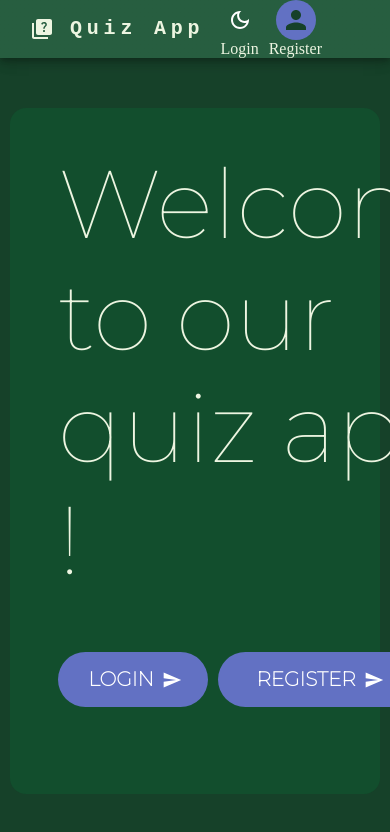
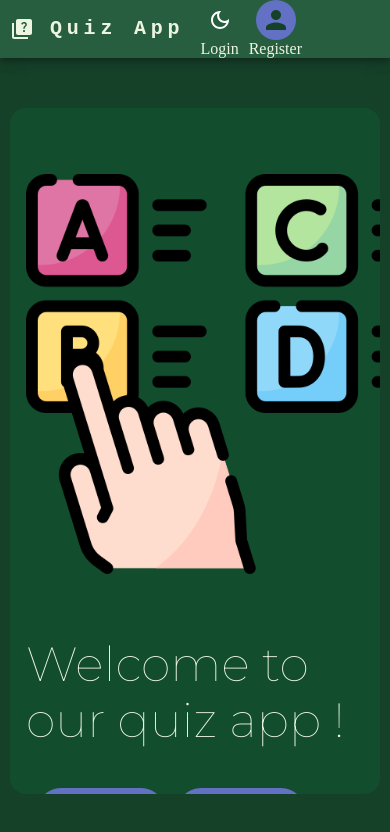
Before and after one commit to mussarri/mern_quiz_app, a React (Create React App) app in the folder client/: page / in a window 390 px wide. Shown: the top 832 px of the page. Built offline with nearby package versions, Linux system fonts and the light colour scheme; no server answers.

Commit message:
Localhost added to origin

```diff
--- a/client/src/components/AdminRoute.jsx
+++ b/client/src/components/AdminRoute.jsx
@@ -1,15 +1,24 @@
 import {
   Box,
+  IconButton,
   List,
   ListItem,
   ListItemButton,
   ListItemText,
+  useMediaQuery,
 } from "@mui/material";
-import React from "react";
-import {  Outlet, useNavigate } from "react-router-dom";
+import CloseIcon from "@mui/icons-material/Close";
+import MenuIcon from "@mui/icons-material/Menu";
+import React, { useState } from "react";
+import { Outlet, useNavigate } from "react-router-dom";
+import { useTheme } from "@emotion/react";
 
 const AdminRoute = ({ isAdmin }) => {
   const navigate = useNavigate();
+  const theme = useTheme();
+  const lg = useMediaQuery("(min-width:1100px)");
+
+  const [isOpen, setIsopen] = useState(lg ? true : false);
 
   const box = {
     borderRight: "1px solid grey",
@@ -20,10 +29,25 @@ const AdminRoute = ({ isAdmin }) => {
   const handleClick = (link) => {
     navigate(link);
   };
+  const handleOpen = () => {
+    setIsopen(!isOpen);
+  };
 
   return (
-    <Box display="grid" gridTemplateColumns="1fr 5fr" overflow="hidden">
-      <Box sx={box}>
+    <Box display={lg && "flex"} overflow="hidden">
+      <Box
+        sx={{ ...box, background: theme.palette.background.paper }}
+        zIndex={2}
+        display={!isOpen && "none"}
+        position={lg ? "relative" : "absolute"}
+      >
+        {isOpen && (
+          <Box sx={{ textAlign: "right" }}>
+            <IconButton onClick={handleOpen}>
+              <CloseIcon />
+            </IconButton>
+          </Box>
+        )}
         <List>
           <ListItem disablePadding>
             <ListItemButton onClick={() => handleClick("/admin")}>
@@ -47,7 +71,14 @@ const AdminRoute = ({ isAdmin }) => {
           </ListItem>
         </List>
       </Box>
-      <Box p={3} sx={box}>
+      <Box flex={1} p={3} pt={5} sx={box} position="relative">
+        {!isOpen && (
+          <Box sx={{ position: "absolute", left: 0, top: 0 }}>
+            <IconButton onClick={handleOpen}>
+              <MenuIcon />
+            </IconButton>
+          </Box>
+        )}
         <Outlet />
       </Box>
     </Box>
--- a/client/src/components/Navbar.jsx
+++ b/client/src/components/Navbar.jsx
@@ -10,7 +10,7 @@ import Container from "@mui/material/Container";
 import QuizIcon from "@mui/icons-material/Quiz";
 import { useTheme } from "@emotion/react";
 import { DarkModeOutlined } from "@mui/icons-material";
-import { Avatar, Menu, MenuItem, Tooltip } from "@mui/material";
+import { Avatar, Menu, MenuItem, Tooltip, useMediaQuery } from "@mui/material";
 import { Link } from "react-router-dom";
 
 import { useDispatch } from "react-redux";
@@ -44,9 +44,11 @@ function Navbar() {
     setAnchorElUser(null);
   };
 
+  const sm = useMediaQuery("(min-width:500px)");
+
   return (
     <AppBar position="static" sx={{ boxShadow: theme.shadows[6] }}>
-      <Container style={{ maxWidth: 1150, padding: "0 30px" }}>
+      <Container style={{ maxWidth: 1150, padding: sm ? "0 30px" : "0 10px" }}>
         <Toolbar
           disableGutters
           display="flex"
--- a/client/src/pages/Admin/CreateQuiz.jsx
+++ b/client/src/pages/Admin/CreateQuiz.jsx
@@ -11,6 +11,7 @@ import {
   TextField,
   TextareaAutosize,
   Typography,
+  useMediaQuery,
 } from "@mui/material";
 import React, { useState } from "react";
 import { instance } from "../Layout";
@@ -18,6 +19,7 @@ import { useNavigate } from "react-router-dom";
 
 function CreateQuiz() {
   const theme = useTheme();
+  const sm = useMediaQuery("(min-width:500px)");
   const [post, setPost] = useState(false);
   const [errors, setErrors] = useState();
 
@@ -119,7 +121,7 @@ function CreateQuiz() {
           {errors}
         </Alert>
       )}
-      <Box display="flex" gap={3}>
+      <Box display="flex" flexDirection={sm ? "row" : "column"} gap={3}>
         <Box>
           <TextField
             placeholder="Quiz Name *"
@@ -247,6 +249,7 @@ function Question({
     resize: "none",
     outline: "none",
   };
+  const sm = useMediaQuery("(min-width:500px)");
 
   return (
     <>
@@ -262,17 +265,23 @@ function Question({
           </Button>
         )}
         <Typography fontWeight={"bolder"}>{index + 1})</Typography>
-        <Box flex={1} marginTop={1} display="flex" gap={2}>
+        <Box
+          flex={1}
+          marginTop={1}
+          display="flex"
+          flexDirection={sm ? "row" : "column"}
+          gap={2}
+        >
           <TextareaAutosize
             placeholder="Question description (optional)"
-            style={{ ...textareaSyle, flex: 2 }}
+            style={{ ...textareaSyle, flex: sm && 2 }}
             value={item?.desc || questionDesc}
             disabled={disable}
             onChange={isQuestion || ((e) => setQuestionDesc(e.target.value))}
           />
           <TextareaAutosize
             placeholder="Question main text"
-            style={{ ...textareaSyle, flex: 1 }}
+            style={{ ...textareaSyle, flex: sm && 1 }}
             value={item?.main || questionMain}
             disabled={disable}
             onChange={isQuestion || ((e) => setQuestionMain(e.target.value))}
--- a/client/src/pages/Home.jsx
+++ b/client/src/pages/Home.jsx
@@ -1,4 +1,4 @@
-import { Box, Button, Typography } from "@mui/material";
+import { Box, Button, Typography, useMediaQuery } from "@mui/material";
 import React, { useContext } from "react";
 import img from "../components/choose.png";
 import { useTheme } from "@emotion/react";
@@ -9,6 +9,21 @@ import { UserContext } from "../App";
 function Home() {
   const theme = useTheme();
   const navigate = useNavigate();
+  const lg = useMediaQuery("(min-width:1100px)");
+  const md = useMediaQuery("(min-width:860px)");
+  const sm = useMediaQuery("(min-width:500px)");
+  const xs = useMediaQuery("(min-width:350px)");
+
+  const buttonStyle = {
+    borderRadius: 40,
+    background: theme.palette.primary.main,
+    fontWeight: "bolder",
+    color: "#fff",
+    padding: 10,
+    marginLeft: 10,
+    width: sm ? 150 : 130,
+    fontSize: sm ? 20 : 17,
+  };
 
   const handleStart = () => {
     navigate("/selectquiz");
@@ -18,23 +33,23 @@ function Home() {
 
   return (
     <Box
-      display="grid"
+      display={md ? "grid" : ""}
       gridTemplateColumns="repeat(2, 1fr)"
-      sx={{ background: theme.palette.background.paper }}
+      sx={{ background: theme.palette.background.paper, overflowX: "hidden" }}
       borderRadius={4}
       height="100%"
     >
-      <Box p={2} display="flex" justifyContent={"center"}>
+      <Box p={2} display={lg ? "flex" : ""} justifyContent={"center"}>
         <img
           src={img}
           alt=""
-          width="80%"
+          width={lg ? "80%" : xs ? "400px" : "100%"}
           height="auto"
           style={{ margin: "50px auto" }}
         />
       </Box>
-      <Box mt={3}>
-        <Typography p={2} variant="h1">
+      <Box mt={md ? 3 : -1}>
+        <Typography py={md ? 2 : 0} px={2} variant={md ? "h1" : "h3"}>
           Welcome to our quiz app !
         </Typography>
         {user.username ? (
@@ -62,31 +77,14 @@ function Home() {
             <Button
               endIcon={<SendIcon />}
               onClick={() => navigate("/login")}
-              style={{
-                borderRadius: 40,
-                background: theme.palette.primary.main,
-                width: 150,
-                fontWeight: "bolder",
-                fontSize: 20,
-                color: "#fff",
-                padding: 10,
-              }}
+              style={buttonStyle}
             >
               Login
             </Button>
             <Button
               endIcon={<SendIcon />}
               onClick={() => navigate("/register")}
-              style={{
-                borderRadius: 40,
-                background: theme.palette.primary.main,
-                width: 200,
-                fontWeight: "bolder",
-                fontSize: 20,
-                color: "#fff",
-                padding: 10,
-                marginLeft: 10,
-              }}
+              style={buttonStyle}
             >
               Register
             </Button>
--- a/client/src/pages/Layout.jsx
+++ b/client/src/pages/Layout.jsx
@@ -7,7 +7,7 @@ import { UserContext } from "../App";
 
 export const instance = axios.create({
   withCredentials: true,
-  baseURL: process.env.REACT_APP_BACKEND_URL,
+  baseURL: "https://mern-quiz-backend-selb.onrender.com",
 });
 function Layout() {
 
```
Also changed, not shown: client/src/App.js (line endings or trailing spaces), 2 other files (tests, documents, lock files or other folders).
